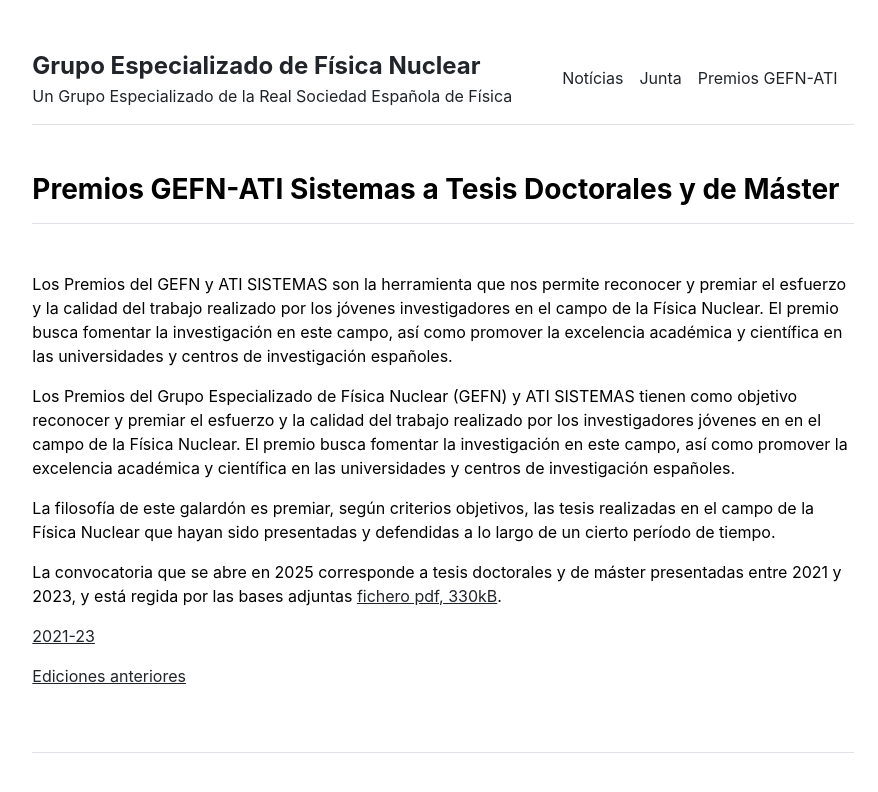
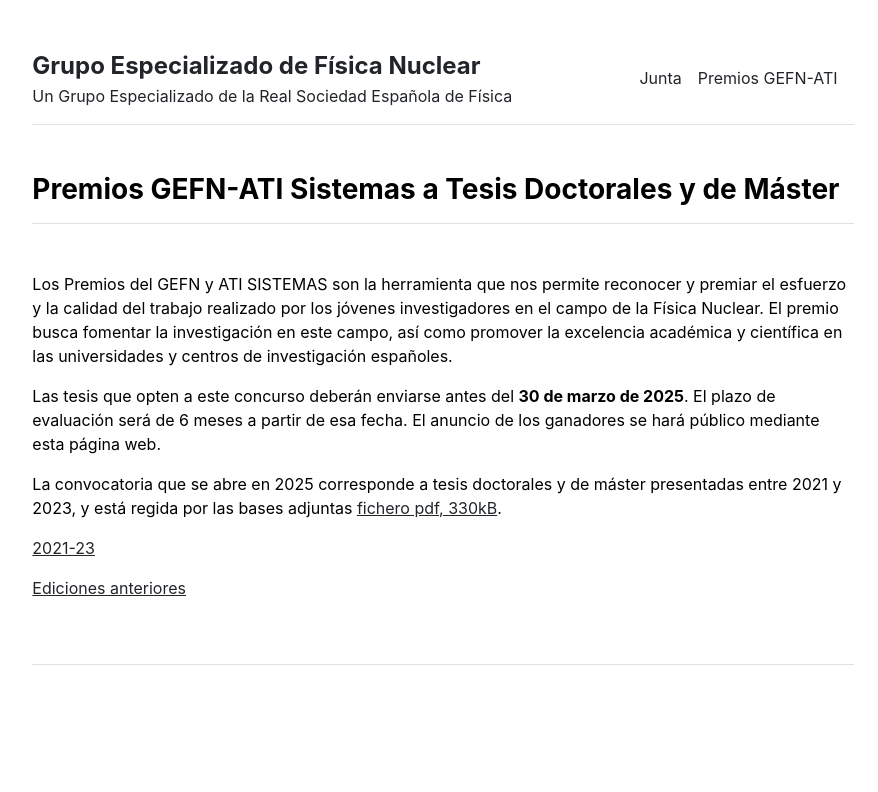
Before and after one commit to GEFN-RSEF/GEFN-RSEF.github.io, a Jekyll site: the page built from premios.md, in a window 1280 px wide. Shown: the top 792 px of the page, without its empty margins (197-1075 px from the left). Built offline with Jekyll 4.4.1, drawn with Linux system fonts in a browser that asks for light colours.

Commit message:
Premios + settings

```diff
--- a/_data/settings.yml
+++ b/_data/settings.yml
@@ -1,6 +1,6 @@
 menu:
 #- {name: 'publications', url: '/publications'}
-- {name: 'Notícias', url: '/noticias'}
+#- {name: 'Notícias', url: '/noticias'}
 - {name: 'Junta', url: '/junta'}
 - {name: 'Premios GEFN-ATI', url: '/premios'}
 #- {name: 'courses', url: '/courses'}
@@ -17,7 +17,7 @@ people:
 - {name: 'Graduate Student', title: 'Researcher', department: 'Physics & Astronomy', institution: 'Some University', institution_address: '1 Main Street, Canada', phone: '(000) 000-0000', email: 'hello@university.edu', office: 'Science Building 505', image: 'assets/img/graduate-student.jpg', url: 'graduate-student'}
 
 premios:
-- {name: '2021-23', url: 'vector-calculus'}
+- {name: '2021-23', url: '2021-23'}
 - {name: 'Ediciones anteriores', url: 'anteriores'}
 #- {name: 'Stellar Structures', url: 'stellar-structures'}
 
--- a/premios.md
+++ b/premios.md
@@ -7,15 +7,9 @@ y la calidad del trabajo realizado por los jóvenes investigadores en el campo d
 El premio busca fomentar la investigación en este campo, así como promover la excelencia académica y científica
 en las universidades y centros de investigación españoles.
 
-Los Premios del Grupo Especializado de Física Nuclear (GEFN) y ATI SISTEMAS tienen como objetivo reconocer
-y premiar el esfuerzo y la calidad del trabajo realizado por los investigadores jóvenes en en el campo de
-la Física Nuclear. El premio busca fomentar la investigación en este campo, así como promover la excelencia
-académica y científica en las universidades y centros de investigación españoles.
-
-
-La filosofía de este galardón es premiar, según criterios objetivos,
-las tesis realizadas en el campo de la Física Nuclear
-que hayan sido presentadas y defendidas a lo largo de un cierto período de tiempo.
+Las tesis que opten a este concurso deberán enviarse antes del **30 de marzo de 2025**.
+El plazo de evaluación será de 6 meses a partir de esa fecha. El anuncio de los ganadores se hará público mediante
+esta página web.
 
 La convocatoria que se abre en 2025 corresponde a tesis doctorales y de máster presentadas entre
-2021 y 2023, y está regida por las bases adjuntas [fichero pdf, 330kB](./premios/2021_23/Bases-Premios-GEFN-ATI-2025_firmadas.pdf).
+2021 y 2023, y está regida por las bases adjuntas [fichero pdf, 330kB](/premios/2021_23/Bases-Premios-GEFN-ATI-2025_firmadas.pdf).
```
